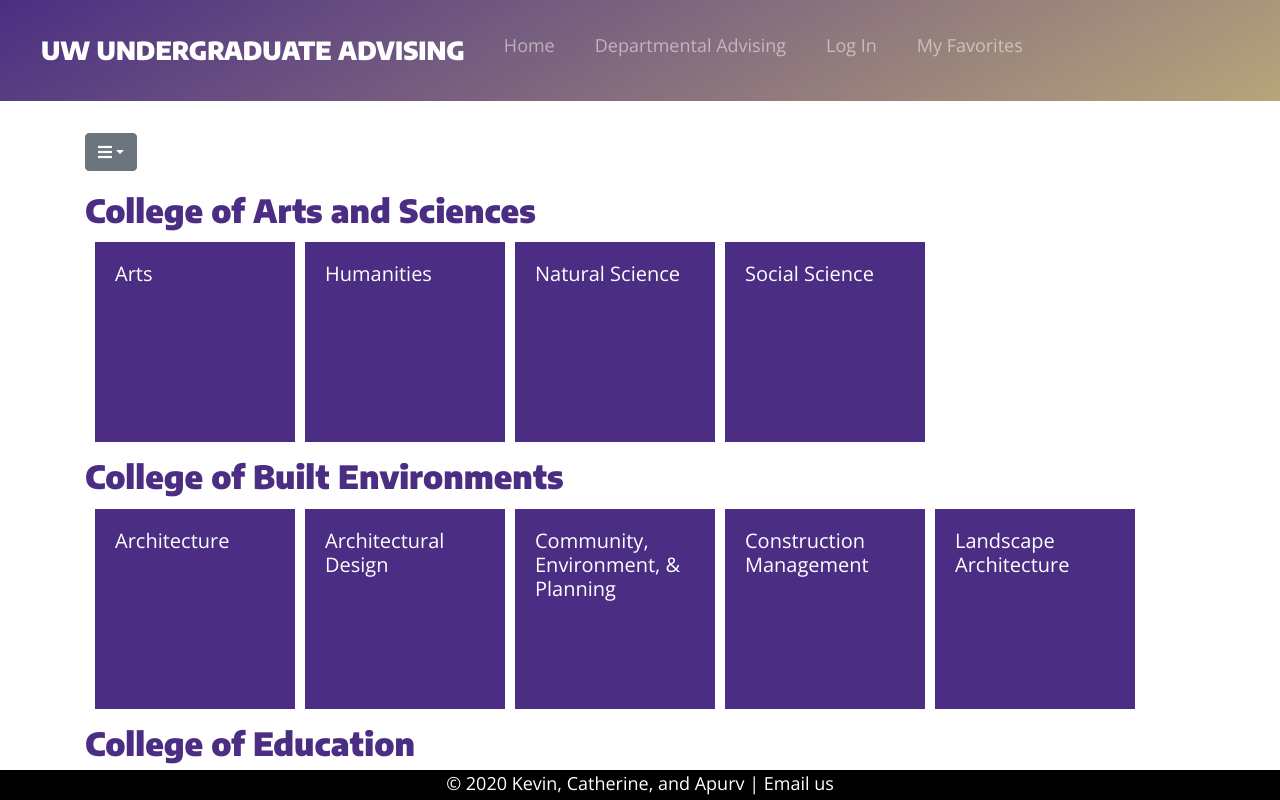
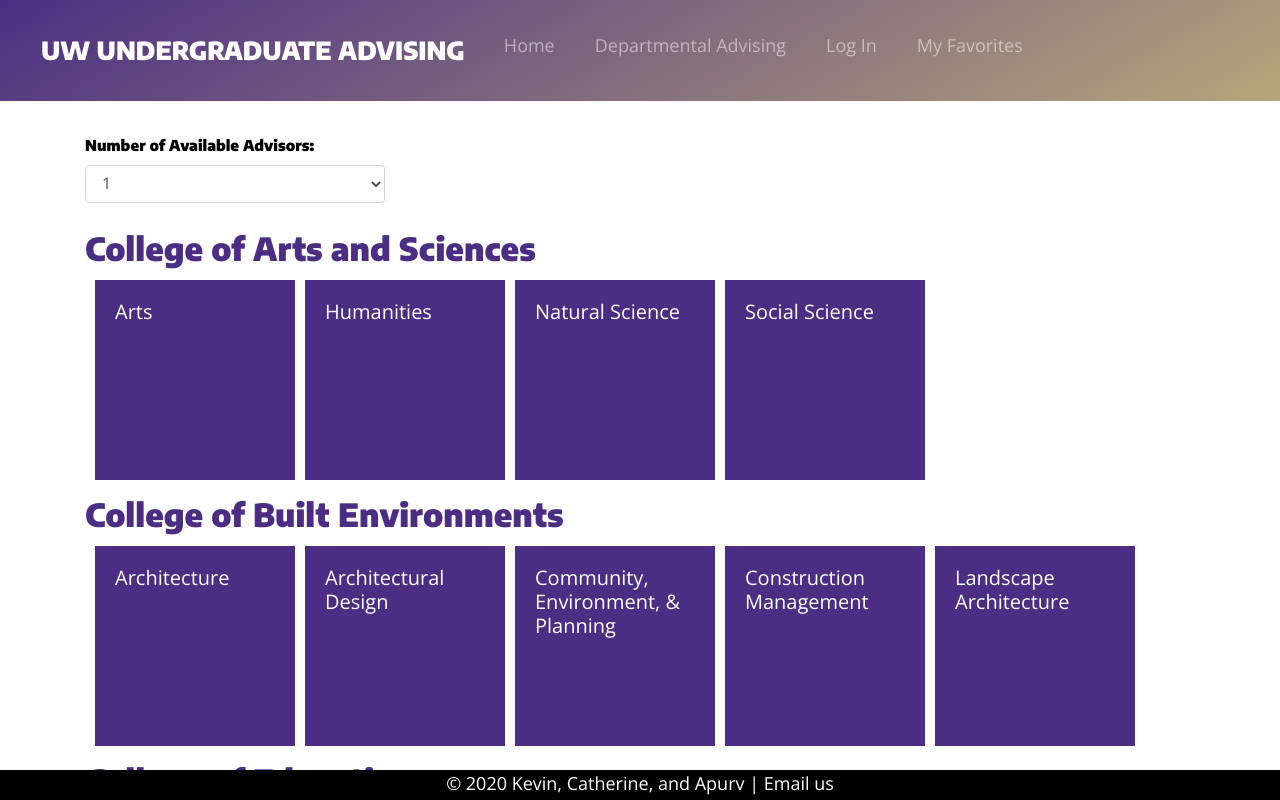
Before and after one commit to info340-au20/project-2-coei26, a React (Create React App) app: page /deptadvising in a window 1280 px wide. Built offline with nearby package versions, Linux system fonts and the light colour scheme.

Commit message:
change filtering to dropdown select and style

```diff
--- a/src/Advising.js
+++ b/src/Advising.js
@@ -1,6 +1,7 @@
-import React, { useState } from 'react';
+import React, { useState, useRef } from 'react';
 import { Dropdown, DropdownToggle, DropdownMenu, FormGroup, Input, Label}  from 'reactstrap';
 import './index.css'
+import { Form } from 'react-bootstrap';
 
 // The main function handling all the advising page logic
 function AdvisingPage(props) {
@@ -135,21 +136,63 @@
 
     // Render the dropdown content
     return (
-      <Dropdown direction="down" isOpen={dropdownOpen} toggle={toggle}>
-        <DropdownToggle caret aria-expanded="false">
-            <i className="fas fa-bars"></i>
-        </DropdownToggle>
-        <DropdownMenu>
-            <form className="px-4 py-3">
-                <FormGroup>
-                    <Label for="formControlRange">Filter by Advisors Available</Label>
-                    <Input type="range" name="range" id="formControlRange" min="1" max="20" value="1" onChange={changeData} />
-                </FormGroup>
-            </form>
-        </DropdownMenu>
-      </Dropdown>
+    //   <Dropdown direction="down" isOpen={dropdownOpen} toggle={toggle}>
+    //     <DropdownToggle caret aria-haspopup="true" aria-expanded="false">
+    //         <i className="fas fa-bars"></i>
+    //     </DropdownToggle>
+    //     <DropdownMenu>
+    //     </DropdownMenu>
+    //   </Dropdown>
+        <Form>
+            <Form.Group controlId="exampleForm.ControlSelect1" isOpen={dropdownOpen} toggle={toggle}>
+                <Form.Label>Number of Available Advisors:</Form.Label>
+                <Form.Control as="select" size="md" onChange={changeData}>
+                    <option>1</option>
+                    <option>2</option>
+                    <option>3</option>
+                    <option>4</option>
+                    <option>5</option>
+                    <option>6</option>
+                    <option>7</option>
+                    <option>8</option>
+                    <option>9</option>
+                    <option>10</option>
+                    <option>11</option>
+                    <option>12</option>
+                    <option>13</option>
+                    <option>14</option>
+                    <option>15</option>
+                    <option>16</option>
+                    <option>17</option>
+                    <option>18</option>
+                    <option>19</option>
+                    <option>20</option>
+                </Form.Control>
+            </Form.Group>
+        </Form>
     );
 }
 
+{/* function Example() {
+    const [show, setShow] = useState(false);
+    const target = useRef(null);
+
+    return (
+      <>
+        <Button ref={target} onClick={() => setShow(!show)}>
+          Click me!
+        </Button>
+        <Overlay target={target.current} show={show} placement="right">
+          {(props) => (
+            <Tooltip id="overlay-example" {...props}>
+              My Tooltip
+            </Tooltip>
+          )}
+        </Overlay>
+      </>
+    );
+  } */}
+
+
 // Export the main advising page function to main app
 export default AdvisingPage;
--- a/src/design.css
+++ b/src/design.css
@@ -10,7 +10,6 @@
 
 .tabs {
     font-family: 'Open Sans', 'Helvetica', 'sans-serif';
-
 }
 
 @media (max-width: 400px) {
--- a/src/index.css
+++ b/src/index.css
@@ -32,6 +32,7 @@
 
 .dropdown {
     margin-bottom: 10px;
+
 }
 
 /* Allows all selected list elements to be inline. */
@@ -48,6 +49,18 @@
 .container {
     margin-bottom: 10px;
 }
+
+/* label for advisor availability form */
+.form-label {
+    font-family: 'Encode Sans', Helvetica, sans-serif;
+    color: black;
+    width: 300px;
+}
+
+.form-group {
+    font-family: 'Open Sans', 'Helvetica', sans-serif;
+}
+
 
 /* All h1 in college class. */
 .college h1 {
@@ -215,10 +228,6 @@
 
 /*Styling for media queries 1500px or wider. */
 @media (min-width: 1500px) {
-    .navbar {
-        margin-bottom: 50px;
-    }
-
     .navbar li .navbar-brand {
         font-size: 3rem;
     }
@@ -240,4 +249,9 @@
         font-size: 1.5rem;
     }
 
+    .tile {
+        width: 250px;
+        height: 250px;
+    }
+
 }
```
